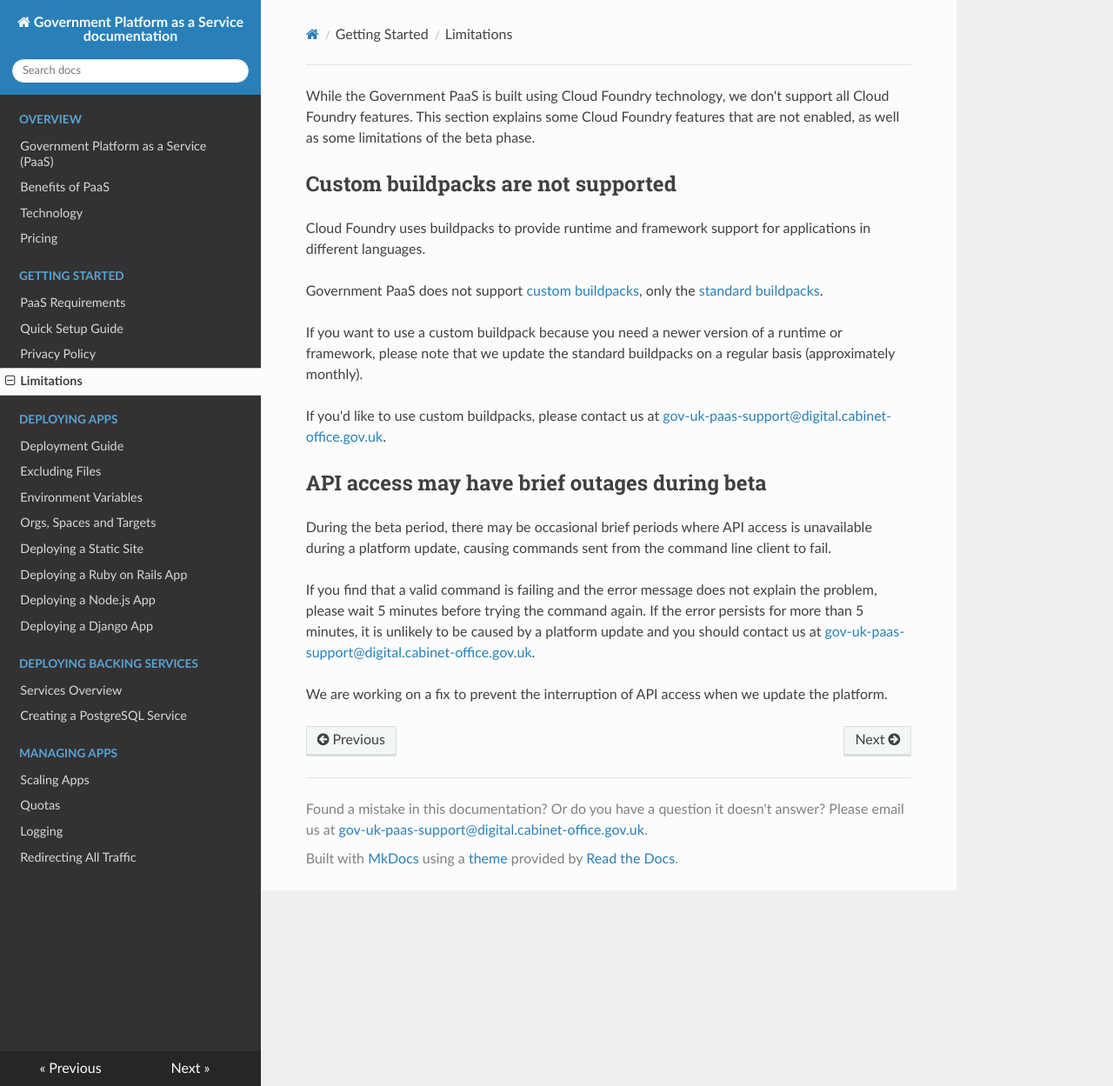
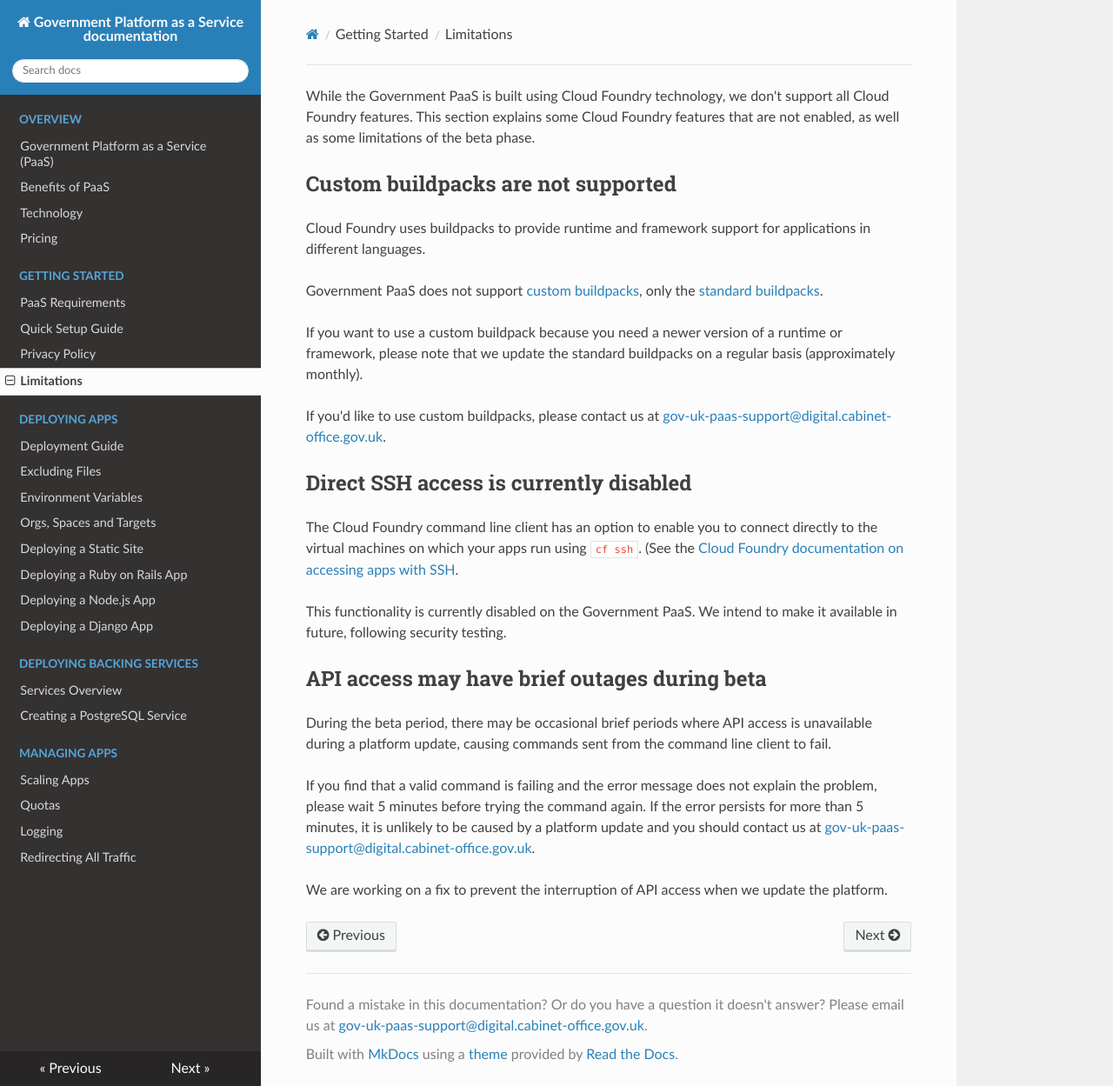
Before and after one commit to alphagov/paas-developer-docs, an MkDocs documentation site: the page built from docs/getting_started/limitations.md, in a window 1280 px wide and 1249 px high. Shown: the whole window at 87% size. Built offline with MkDocs 1.6.1, drawn with Linux system fonts in a browser that asks for light colours; nearby versions of some CDN libraries; old or Windows-style settings are respelled for this version of MkDocs.

Commit message:
Document that cf-ssh is deliberately disabled
https://www.pivotaltracker.com/story/show/126051461
"The option to SSH into an app is disabled until we determine if there
is a need for it. There are possible reasons why it is better that
tenants don't use it. The error message you get when you try it is not
helpful, and tenants may read about it in CF docs, so out docs should
explain why it does not work."

```diff
--- a/docs/getting_started/limitations.md
+++ b/docs/getting_started/limitations.md
@@ -10,6 +10,12 @@ If you want to use a custom buildpack because you need a newer version of a runt
 
 If you'd like to use custom buildpacks, please contact us at [gov-uk-paas-support@digital.cabinet-office.gov.uk](mailto:gov-uk-paas-support@digital.cabinet-office.gov.uk).
 
+## Direct SSH access is currently disabled
+
+The Cloud Foundry command line client has an option to enable you to connect directly to the virtual machines on which your apps run using ``cf ssh``. (See the [Cloud Foundry documentation on accessing apps with SSH](https://docs.cloudfoundry.org/devguide/deploy-apps/ssh-apps.html).
+
+This functionality is currently disabled on the Government PaaS. We intend to make it available in future, following security testing.
+
 ## API access may have brief outages during beta
 
 During the beta period, there may be occasional brief periods where API access is unavailable during a platform update, causing commands sent from the command line client to fail.
```
